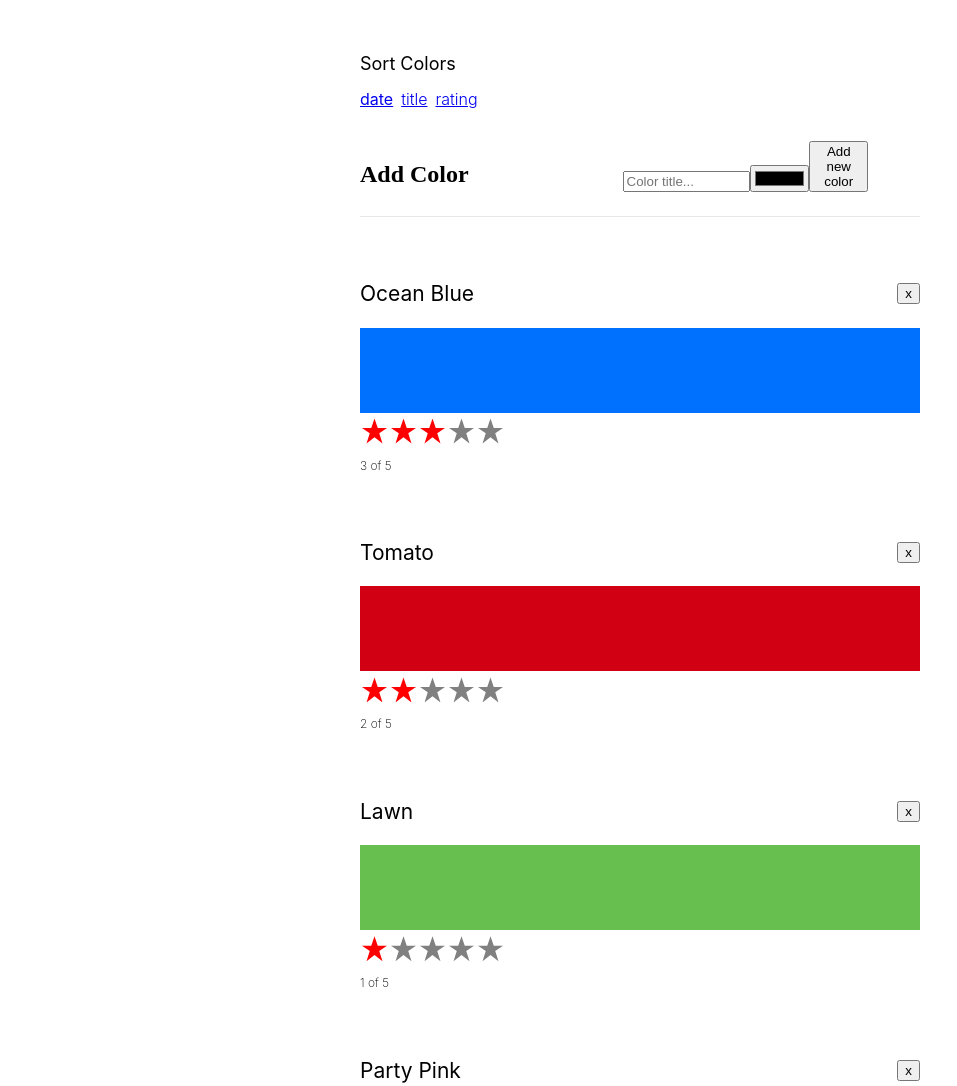
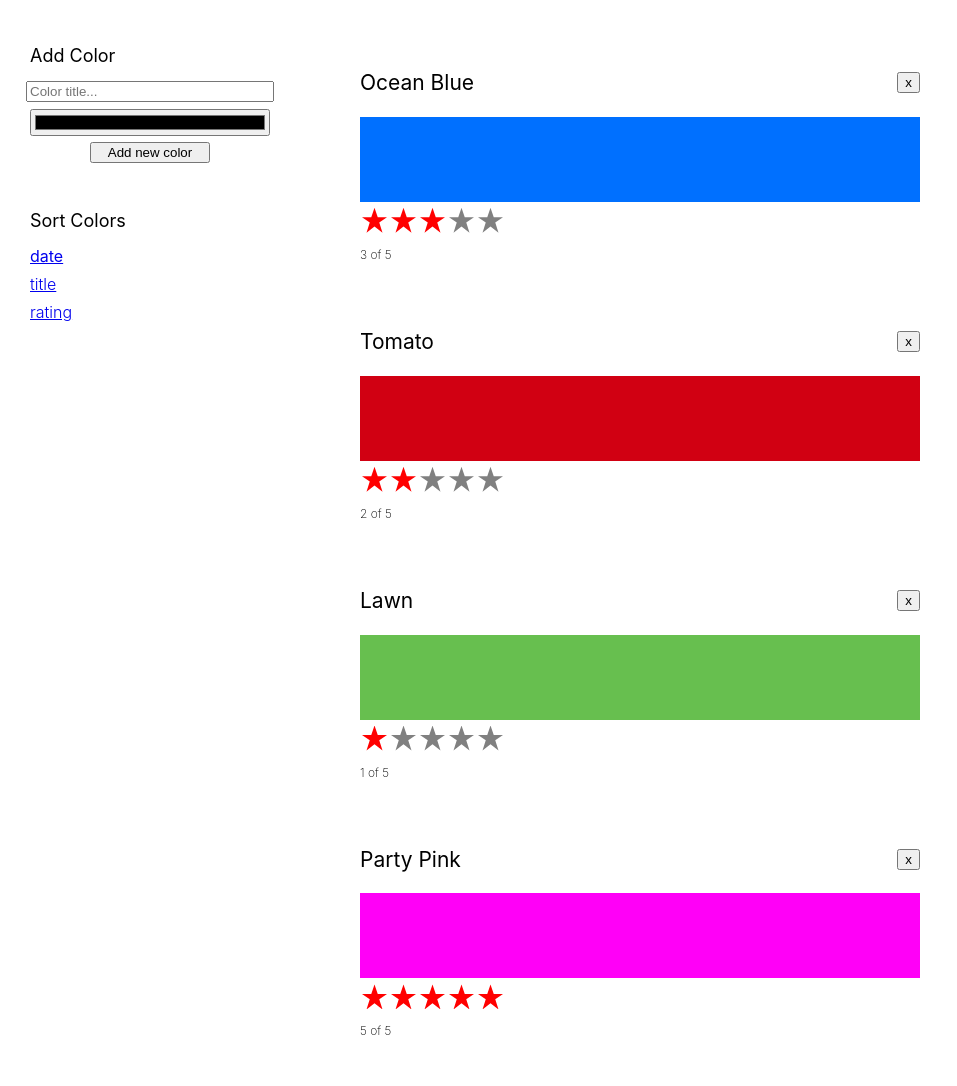
Before and after one commit to nbarinov/color-organizer, a React app: page / in a window 1280 px wide. Shown: the top 1086 px of the page, without its empty margins (0-957 px from the left). Built offline with nearby package versions, Linux system fonts and the light colour scheme.

Commit message:
added media queries for AddColorForm & SortColors

```diff
--- a/source/style/add-color-form.css
+++ b/source/style/add-color-form.css
@@ -1,11 +1,19 @@
 .add-color-form {
-    display: flex;
-    justify-content: space-between;
-
     width: 100%;
     padding-bottom: 0.5em;
 
     border-bottom: 1px solid #e7e7e7;
+}
+
+.add-color-form__title {
+    font-family: -apple-system, BlinkMacSystemFont, 'Segoe UI', Roboto, Oxygen, Ubuntu, Cantarell, 'Open Sans', 'Helvetica Neue', sans-serif;
+    font-size: 18px;
+    font-weight: 400;
+}
+
+.add-color-form__fields {
+    display: flex;
+    justify-content: space-between;
 }
 
 .add-color-form__input {
@@ -16,3 +24,30 @@
 .add-color-form__button {
     width: 20%;
 }
+
+@media (min-width: 768px) {
+    .add-color-form {
+        position: fixed;
+        top: 30px;
+        left: 30px;
+
+        width: 240px;
+
+        border-bottom: none;
+    }
+
+    .add-color-form__fields {
+        flex-direction: column;
+        align-items: center;
+    }
+
+    .add-color-form__input,
+    .add-color-form__color {
+        width: 100%;
+        margin-bottom: 0.5em;
+    }
+
+    .add-color-form__button {
+        width: 50%;
+    }
+}
--- a/source/style/sort-menu.css
+++ b/source/style/sort-menu.css
@@ -1,3 +1,9 @@
+.sort-menu {
+    padding-bottom: 0.5em;
+
+    border-bottom: 1px solid #e7e7e7;
+}
+
 .sort-menu__title {
     font-family: -apple-system, BlinkMacSystemFont, 'Segoe UI', Roboto, Oxygen, Ubuntu, Cantarell, 'Open Sans', 'Helvetica Neue', sans-serif;
     font-size: 18px;
@@ -15,3 +21,20 @@
 .sort-menu__item--selected {
     font-weight: 400;
 }
+
+@media (min-width: 768px) {
+    .sort-menu {
+        position: fixed;
+        top: 195px;
+        left: 30px;
+
+        width: 240px;
+
+        border-bottom: none;
+    }
+
+    .sort-menu__item {
+        display: block;
+        margin-bottom: 8px;
+    }
+}
```
